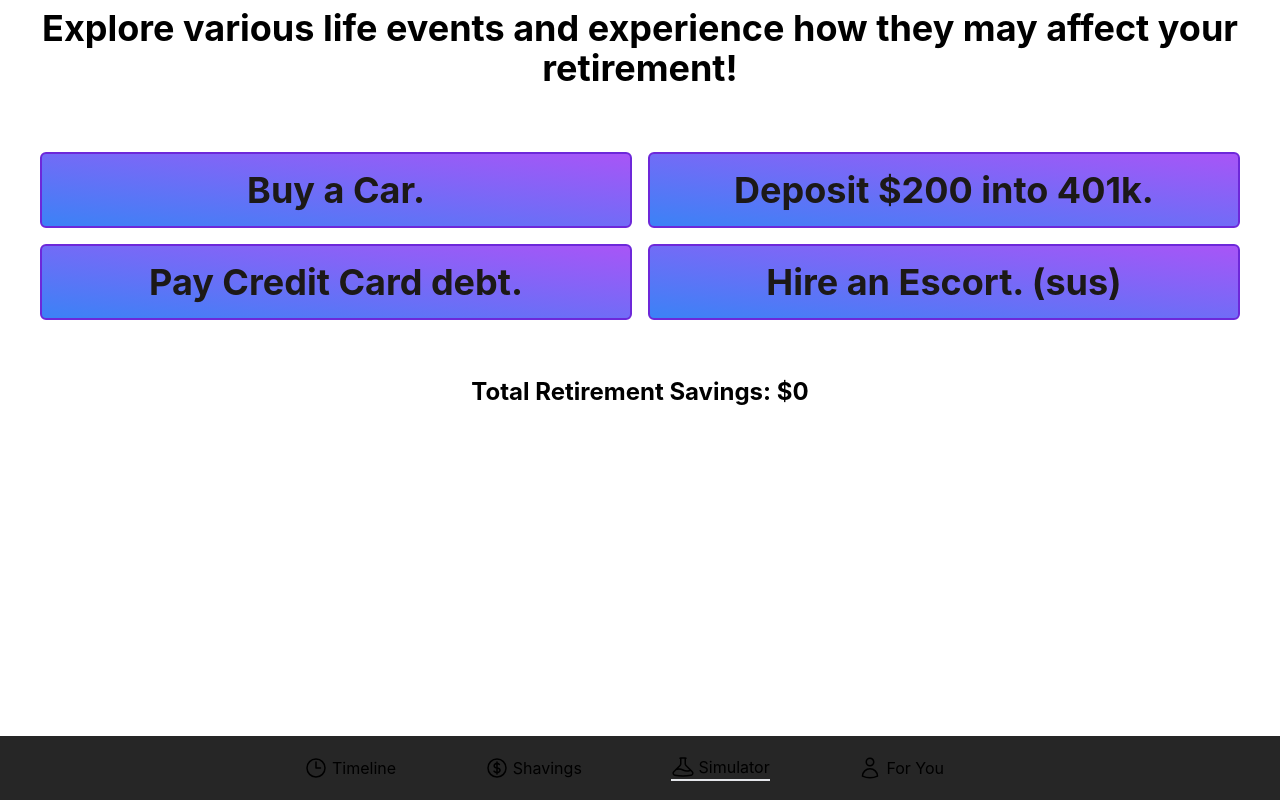
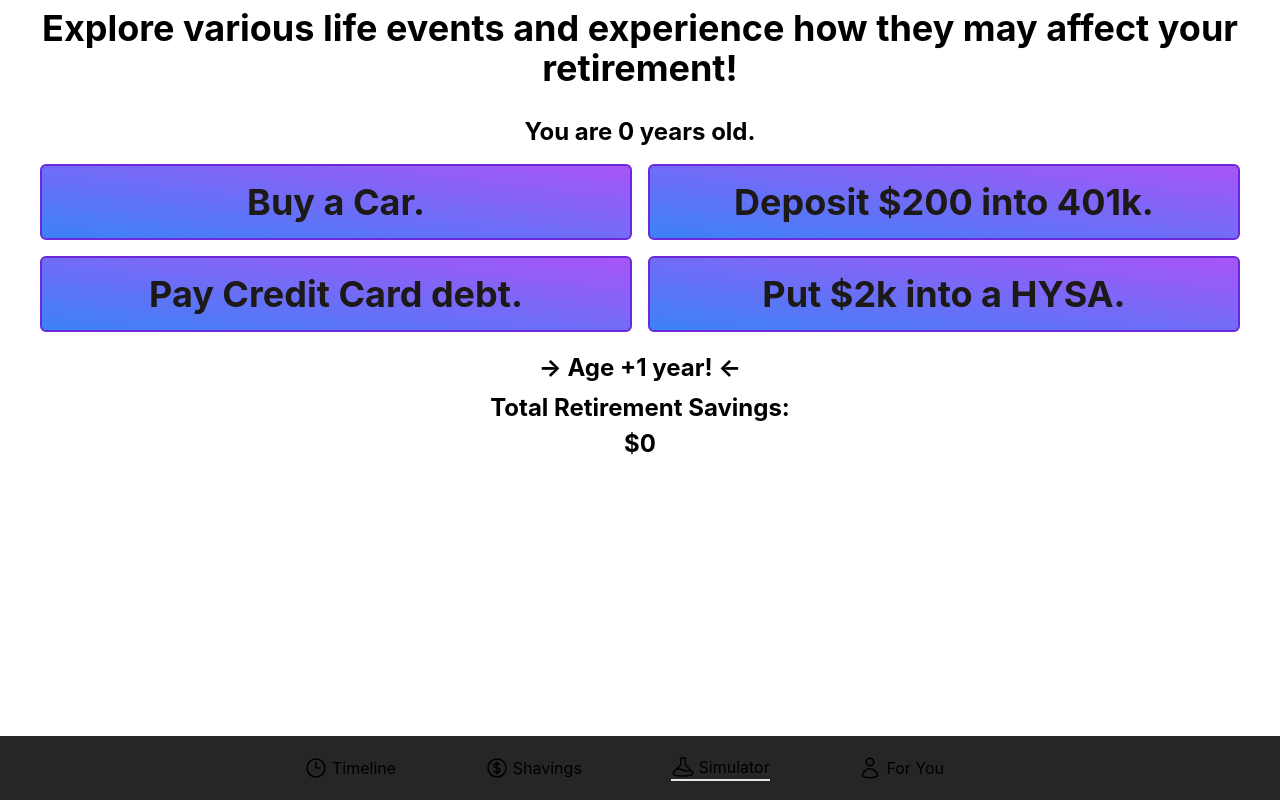
Before and after one commit to jacksonwelsh/hackdfw22, a Next.js app: page /simulator in a window 1280 px wide. Built offline with nearby package versions, Linux system fonts and the light colour scheme.

Commit message:
Created functions to add/calculate retirement savings in the simulator.

```diff
--- a/pages/simulator.tsx
+++ b/pages/simulator.tsx
@@ -1,32 +1,41 @@
 import type { NextPage } from "next";
 import Link from "next/link";
+import { useState } from "react";
 import Card from "../components/Card";
 
 const Simulator: NextPage = () => {
-  var savings = 0
+  const [savings, calcSavings] = useState(0)
+  const [age, ageUp] = useState(0)
 
   return (
     <main className="flex-col">
-      <div className="text-center pb-10">
+      <div className="text-center pb-4">
         <h2>
           Explore various life events and experience how they may affect your retirement!
         </h2>
       </div>
+      <div className="text-center">
+        <h3>
+          You are {age} years old.
+        </h3>
+      </div>
       <div className="grid grid-cols-2 gap-4 my-4 px-10 text-center">
         <Card className="border-2 border-violet-700 bg-gradient-to-tr from-blue-500 to-purple-500 text-stone-900">
-          <h2>Buy a Car.</h2>
+          <h2 onClick={() => calcSavings(savings - 20000)}>Buy a Car.</h2>
         </Card>
         <Card className="border-2 border-violet-700 bg-gradient-to-tr from-blue-500 to-purple-500 text-stone-900">
-          <h2>Deposit $200 into 401k.</h2>
+          <h2 onClick={() => calcSavings(savings + 200)}>Deposit $200 into 401k.</h2>
         </Card>
         <Card className="border-2 border-violet-700 bg-gradient-to-tr from-blue-500 to-purple-500 text-stone-900">
-          <h2>Pay Credit Card debt.</h2>
+          <h2 onClick={() => calcSavings(savings - 3000)}>Pay Credit Card debt.</h2>
         </Card>
         <Card className="border-2 border-violet-700 bg-gradient-to-tr from-blue-500 to-purple-500 text-stone-900">
-          <h2>Hire an Escort. (sus)</h2>
+          <h2 onClick={() => calcSavings(savings + 2000)}>Put $2k into a HYSA.</h2>
         </Card>
       </div>
-      <h3 className="text-center pt-10">Total Retirement Savings: ${ savings } </h3>
+      <h3 className="text-center pt-1 cursor-pointer" onClick={() => { ageUp(age + 1); calcSavings(Math.round(savings * 1.07 * (1e2)) / 1e2); }}>&rarr; Age +1 year! &larr;</h3>
+      <h3 className="text-center pt-1">Total Retirement Savings:</h3>
+      <h3 className="text-center">${savings}</h3>
     </main>
   );
 };
```
